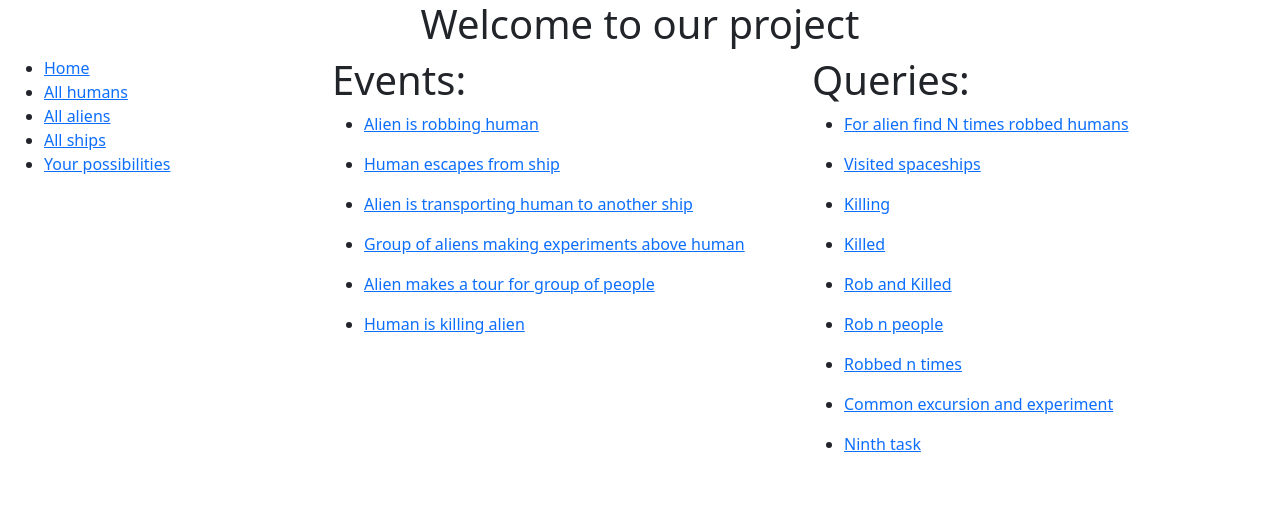
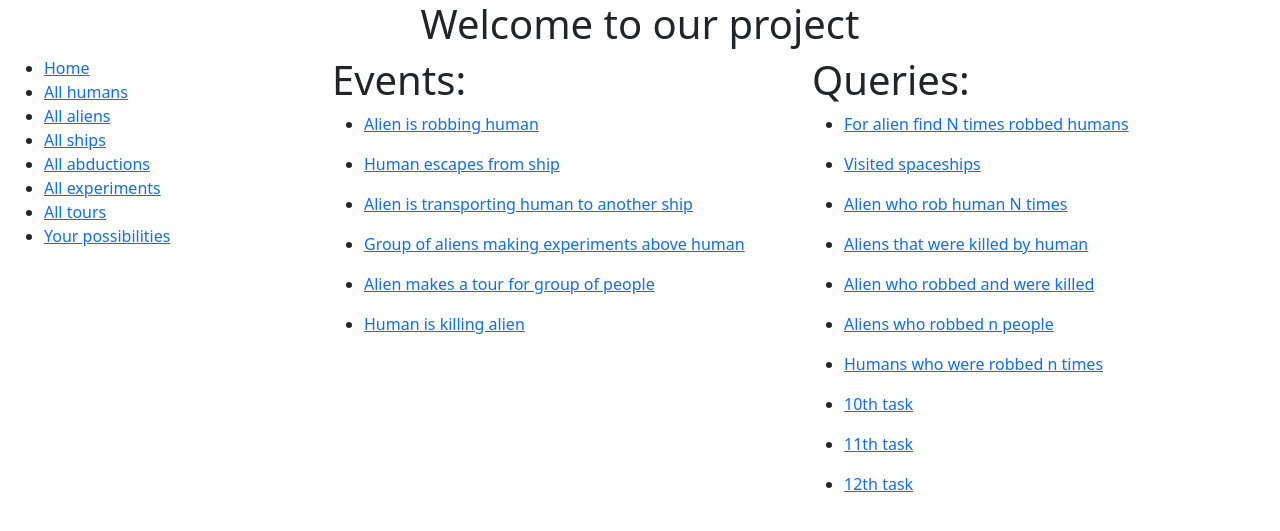
Before and after one commit to Shum430/db_project, a Django app: page /possibilities/ in a window 1280 px wide. Shown: the top 531 px of the page. Run offline with Django 5.2, Linux system fonts and the light colour scheme.

Commit message:
final solution, nibyto

```diff
--- a/app/settings.py
+++ b/app/settings.py
@@ -22,7 +22,7 @@ BASE_DIR = Path(__file__).resolve().parent.parent
 SECRET_KEY = 'django-insecure-!msr_g6+dwnudtl5fjzsz2rqcwq+8c)_!b*mqh%kq%)7o671r@'
 
 # SECURITY WARNING: don't run with debug turned on in production!
-DEBUG = True
+DEBUG = False
 
 
 #ALLOWED_HOSTS = ['127.0.0.1', 'localhost', 'cornelius.db.elephantsql.com', 'db-project-y8ub.onrender.com']
--- a/db/urls.py
+++ b/db/urls.py
@@ -14,7 +14,9 @@ from db.views import (
     human_killing_alien_view,
     abduction_query_view, spaceship_query_view, robbing_alien_query_view, killed_alien_query_view,
     robbed_and_killed_query_view,
-    rob_n_people_query_view, robbed_n_times_query_view, common_excursion_experiment_query_view, ninth_task_query_view
+    rob_n_people_query_view, robbed_n_times_query_view, common_excursion_experiment_query_view,
+    AbductionListView, twelve_task_query_view, eleven_task_query_view, ten_task_query_view, ninth_task_query_view,
+    ExperimentListView, TourListView
 )
 
 
@@ -25,6 +27,9 @@ urlpatterns = [
     path("aliens/", AlienListView.as_view(), name="alien-list"),
     path("spaceships/", SpaceshipListView.as_view(), name="spaceship-list"),
     path("possibilities/", possibilities, name="events-and-queries"),
+    path("abductions/", AbductionListView.as_view(), name="abduction-list"),
+    path("experiments/", ExperimentListView.as_view(), name="experiment-list"),
+    path("tours/", TourListView.as_view(), name="tour-list"),
     path("possibilities/alien_robbing_human/", alien_robbing_human_view, name="alien_robbing_human_form"),
     path("possibilities/human_escaping_ship/", human_escaping_ship_view, name="human_escaping_ship_form"),
     path("possibilities/alien_transporting_human/", alien_transporting_human_view,
@@ -49,6 +54,21 @@ urlpatterns = [
         ninth_task_query_view,
         name="ninth_task_results_form"
     ),
+    path(
+        "possibilities/ten_task_results",
+        ten_task_query_view,
+        name="ten_task_results_form"
+    ),
+    path(
+        "possibilities/eleven_task_results",
+        eleven_task_query_view,
+        name="eleven_task_results_form"
+    ),
+    path(
+        "possibilities/twelve_task_results",
+        twelve_task_query_view,
+        name="twelve_task_results_form"
+    )
 ]
 
 
--- a/db/views.py
+++ b/db/views.py
@@ -1,4 +1,5 @@
 from django.db.models import Count
+from django.db.models.functions import ExtractMonth
 from django.views import generic
 from django.shortcuts import render
 from .models import (
@@ -23,7 +24,8 @@ from .forms import (
     RobbingAlienSearchForm,
     KilledAlienSearchForm,
     KillRobbedSearchForm,
-    RobNPeopleSearchForm, RobbedNTimesSearchForm, CommonExcursionExperimentSearchForm, NinthTaskSearchForm,
+    RobNPeopleSearchForm, RobbedNTimesSearchForm, CommonExcursionExperimentSearchForm, ElevenTaskSearchForm,
+    TwelveTaskSearchForm, TenTaskSearchForm, NineTaskSearchForm,
 )
 
 
@@ -72,6 +74,22 @@ class SpaceshipListView(generic.ListView):
         context = super().get_context_data(**kwargs)
         context["num_ships"] = Spaceship.objects.count()
         return context
+
+
+class AbductionListView(generic.ListView):
+    model = Abduction
+    template_name = "db/abduction_list.html"
+
+
+class ExperimentListView(generic.ListView):
+    model = Experiment
+    template_name = "db/experiment_list.html"
+
+
+class TourListView(generic.ListView):
+    model = Tour
+    template_name = "db/tour_list.html"
+
 
 
 def possibilities(request):
@@ -369,8 +387,6 @@ def robbed_n_times_query_view(request):
 
 
 def common_excursion_experiment_query_view(request):
-    common_events = []
-
     if request.method == 'POST':
         form = CommonExcursionExperimentSearchForm(request.POST)
         if form.is_valid():
@@ -379,48 +395,154 @@ def common_excursion_experiment_query_view(request):
             start_date = form.cleaned_data['start_date']
             end_date = form.cleaned_data['end_date']
 
-            # Find all common excursions and experiments for the specified alien and human
-            tour_events = Tour.objects.filter(
+            # Query to find common tours
+            common_tours = Tour.objects.filter(
                 alien=alien,
-                tour_date__range=(start_date, end_date),
-                humans=human
+                human=human,
+                tour_date__range=(start_date, end_date)
             )
 
-            experiment_events = Experiment.objects.filter(
+            # Query to find common experiments
+            common_experiments = Experiment.objects.filter(
                 alien=alien,
-                experiment_date__range=(start_date, end_date),
+                human=human,
+                experiment_date__range=(start_date, end_date)
+            )
+
+            # Query to find common linking tours
+            common_linking_tours = LinkingTour.objects.filter(
+                tour__in=common_tours,
                 human=human
             )
 
-            # Combine results into a single list
-            common_events = list(tour_events) + list(experiment_events)
+            context = {
+                'form': form,
+                'common_tours': common_tours,
+                'common_experiments': common_experiments,
+                'common_linking_tours': common_linking_tours,
+            }
+
+            return render(request, 'db/common_excursion_experiment_form.html', context)
 
     else:
         form = CommonExcursionExperimentSearchForm()
 
-    context = {"form": form, "common_events": common_events}
-    return render(request, 'db/common_excursion_experiment_form.html', context=context)
+    return render(request, 'db/common_excursion_experiment_form.html', {'form': form})
+
+def ninth_task_query_view(request):
+    if request.method == 'POST':
+        form = NineTaskSearchForm(request.POST)
+        if form.is_valid():
+            alien = form.cleaned_data['alien']
+            start_date = form.cleaned_data['start_date']
+            end_date = form.cleaned_data['end_date']
+            min_humans = form.cleaned_data['min_humans']
+
+            # Query to get the number of tours conducted by the alien with at least N humans
+            tours_count = LinkingTour.objects.filter(
+                tour__alien=alien,
+                tour__tour_date__range=(start_date, end_date),
+                tour__human__experiment__experiment_date__range=(start_date, end_date)
+            ).values('tour__id').annotate(
+                human_count=Count('human', distinct=True)
+            ).filter(human_count__gte=min_humans)
+
+            context = {
+                'form': form,
+                'tours_count': tours_count,
+            }
+
+            return render(request, 'db/ninth_task_form.html', context)
+
+    else:
+        form = NineTaskSearchForm()
+
+    return render(request, 'db/ninth_task_form.html', {'form': form})
 
 
-def ninth_task_query_view(request):
-    result = None
+def ten_task_query_view(request):
+    if request.method == 'POST':
+        form = TenTaskSearchForm(request.POST)
+        if form.is_valid():
+            human = form.cleaned_data['human']
+            start_date = form.cleaned_data['start_date']
+            end_date = form.cleaned_data['end_date']
+            min_aliens = form.cleaned_data['min_alians']
 
+            # Query to get the number of experiments for each human within the specified date range
+            experiments_count = Experiment.objects.filter(
+                human=human,
+                experiment_date__range=(start_date, end_date),
+                alien__experiment__experiment_date__range=(start_date, end_date)
+            ).values('id').annotate(
+                alien_count=Count('alien', distinct=True)
+            ).filter(alien_count__gte=min_aliens)
+
+            context = {
+                'form': form,
+                'experiments_count': experiments_count,
+            }
+
+            return render(request, 'db/ten_task_form.html', context)
+
+    else:
+        form = TenTaskSearchForm()
+
+    return render(request, 'db/ten_task_form.html', {'form': form})
+
+
+def eleven_task_query_view(request):
     if request.method == 'POST':
-        form = NinthTaskSearchForm(request.POST)
+        form = ElevenTaskSearchForm(request.POST)
         if form.is_valid():
             alien = form.cleaned_data['alien']
             start_date = form.cleaned_data['start_date']
             end_date = form.cleaned_data['end_date']
             min_abduction = form.cleaned_data['min_abduction']
 
-            # Query to find the number of tours for the given alien and meeting the criteria
-            result = LinkingTour.objects.filter(
-                tour__alien=alien,
-                tour__tour_date__range=(start_date, end_date)
-            ).annotate(num_humans=Count('tour__humans')).filter(num_humans__gte=min_abduction).count()
+            # Query to get the total number of abductions per month
+            abductions_by_month = Abduction.objects.filter(
+                alien=alien,
+                abduction_date__range=(start_date, end_date)
+            ).annotate(month=ExtractMonth('abduction_date')).values('month').annotate(
+                total_abductions=Count('id')
+            ).filter(total_abductions__gte=min_abduction)
+
+            context = {
+                'form': form,
+                'abductions_by_month': abductions_by_month,
+            }
+
+            return render(request, 'db/eleven_task_form.html', context)
 
     else:
-        form = NinthTaskSearchForm()
+        form = ElevenTaskSearchForm()
 
-    context = {"form": form, "result": result}
-    return render(request, 'db/ninth_task_form.html', context=context)
+    return render(request, 'db/eleven_task_form.html', {'form': form})
+
+
+def twelve_task_query_view(request):
+    if request.method == 'POST':
+        form = TwelveTaskSearchForm(request.POST)
+        if form.is_valid():
+            alien = form.cleaned_data['alien']
+            start_date = form.cleaned_data['start_date']
+            end_date = form.cleaned_data['end_date']
+
+            # Query to get Spaceships ordered by the descending sum of experiments
+            spaceships = Spaceship.objects.filter(
+                experiment__alien=alien,
+                experiment__experiment_date__range=(start_date, end_date)
+            ).annotate(experiment_count=Count('experiment')).order_by('-experiment_count')
+
+            context = {
+                'form': form,
+                'spaceships': spaceships,
+            }
+
+            return render(request, 'db/twelve_task_form.html', context)
+
+    else:
+        form = TwelveTaskSearchForm()
+
+    return render(request, 'db/twelve_task_form.html', {'form': form})
--- a/templates/db/abduction_results_form.html
+++ b/templates/db/abduction_results_form.html
@@ -1,7 +1,7 @@
 {% extends 'base.html' %}
 
 {% block content %}
-  <h1>Abduction query</h1>
+  <h1>Humans which alien robbed</h1>
   <form action="" method="post">
     {% csrf_token %}
     {{ form.as_p }}
--- a/templates/db/killed_results_form.html
+++ b/templates/db/killed_results_form.html
@@ -1,7 +1,7 @@
 {% extends 'base.html' %}
 
 {% block content %}
-  <h1>Killed query</h1>
+  <h1>Aliens that were killed by human</h1>
   <form action="" method="post">
     {% csrf_token %}
     {{ form.as_p }}
--- a/templates/db/possibilities.html
+++ b/templates/db/possibilities.html
@@ -61,37 +61,52 @@
         </li>
         <li>
           <a href="{% url 'db:robbing_results_form' %}">
-            <p>Killing</p>
+            <p>Alien who rob human N times</p>
           </a>
         </li>
         <li>
           <a href="{% url 'db:killed_results_form' %}">
-            <p>Killed</p>
+            <p>Aliens that were killed by human</p>
           </a>
         </li>
         <li>
           <a href="{% url 'db:robbed_and_killed_results_form' %}">
-            <p>Rob and Killed</p>
+            <p>Alien who robbed and were killed</p>
           </a>
         </li>
         <li>
           <a href="{% url 'db:rob_n_people_results_form' %}">
-            <p>Rob n people</p>
+            <p>Aliens who robbed n people</p>
           </a>
         </li>
         <li>
           <a href="{% url 'db:robbed_n_times_results_form' %}">
-            <p>Robbed n times</p>
+            <p>Humans who were robbed n times</p>
+          </a>
+        </li>
+{#        <li>#}
+{#          <a href="{% url 'db:common_excursion_experiment_results_form' %}">#}
+{#            <p>Common excursion and experiment</p>#}
+{#          </a>#}
+{#        </li>#}
+{#        <li>#}
+{#          <a href="{% url 'db:ninth_task_results_form' %}">#}
+{#            <p>Ninth task </p>#}
+{#          </a>#}
+{#        </li>#}
+        <li>
+          <a href="{% url 'db:ten_task_results_form' %}">
+            <p>10th task</p>
           </a>
         </li>
         <li>
-          <a href="{% url 'db:common_excursion_experiment_results_form' %}">
-            <p>Common excursion and experiment</p>
+          <a href="{% url 'db:eleven_task_results_form' %}">
+            <p>11th task</p>
           </a>
         </li>
         <li>
-          <a href="{% url 'db:ninth_task_results_form' %}">
-            <p>Ninth task </p>
+          <a href="{% url 'db:twelve_task_results_form' %}">
+            <p>12th task</p>
           </a>
         </li>
       </ul>
--- a/templates/db/rob_n_people_form.html
+++ b/templates/db/rob_n_people_form.html
@@ -1,7 +1,7 @@
 {% extends 'base.html' %}
 
 {% block content %}
-  <h1>Killed n people</h1>
+  <h1>Aliens who robbed n people</h1>
   <form action="" method="post">
     {% csrf_token %}
     {{ form.as_p }}
--- a/templates/db/robbed_and_killed_form.html
+++ b/templates/db/robbed_and_killed_form.html
@@ -1,7 +1,7 @@
 {% extends 'base.html' %}
 
 {% block content %}
-  <h1>Killed query</h1>
+  <h1>Alien who robbed and were killed</h1>
   <form action="" method="post">
     {% csrf_token %}
     {{ form.as_p }}
--- a/templates/db/robbed_n_times_form.html
+++ b/templates/db/robbed_n_times_form.html
@@ -1,7 +1,7 @@
 {% extends 'base.html' %}
 
 {% block content %}
-  <h1>Robbed n times</h1>
+  <h1>Humans who were robbed n times</h1>
   <form action="" method="post">
     {% csrf_token %}
     {{ form.as_p }}
--- a/templates/includes/sidebar.html
+++ b/templates/includes/sidebar.html
@@ -3,5 +3,8 @@
   <li><a href="{% url 'db:human-list' %}">All humans</a></li>
   <li><a href="{% url 'db:alien-list' %}">All aliens</a></li>
   <li><a href="{% url 'db:spaceship-list' %}">All ships</a></li>
+  <li><a href="{% url 'db:abduction-list' %}">All abductions</a></li>
+  <li><a href="{% url 'db:experiment-list' %}">All experiments</a></li>
+  <li><a href="{% url 'db:tour-list' %}">All tours</a></li>
   <li><a href="{% url 'db:events-and-queries' %}">Your possibilities</a></li>
 </ul>
```
Also changed, not shown: db/forms.py (+21 -1 lines), templates/db/abduction_list.html (added, +25 -0 lines), templates/db/eleven_task_form.html (added, +20 -0 lines), templates/db/experiment_list.html (added, +28 -0 lines), templates/db/ninth_task_form.html (+9 -9 lines), templates/db/ten_task_form.html (added, +21 -0 lines), templates/db/tour_list.html (added, +29 -0 lines), templates/db/twelve_task_form.html (added, +20 -0 lines), templates/db/common_excursion_experiment_form.html (indentation only).
